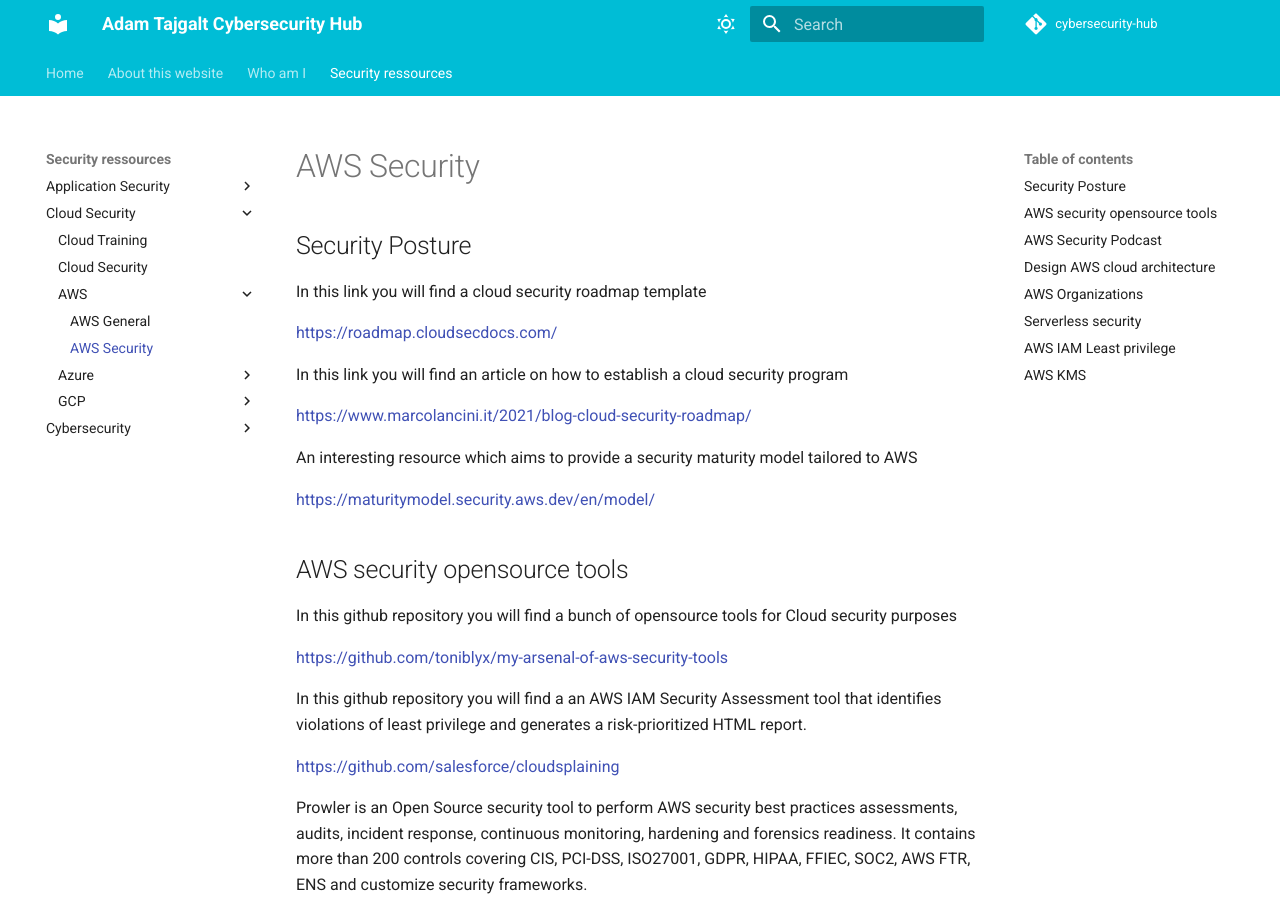
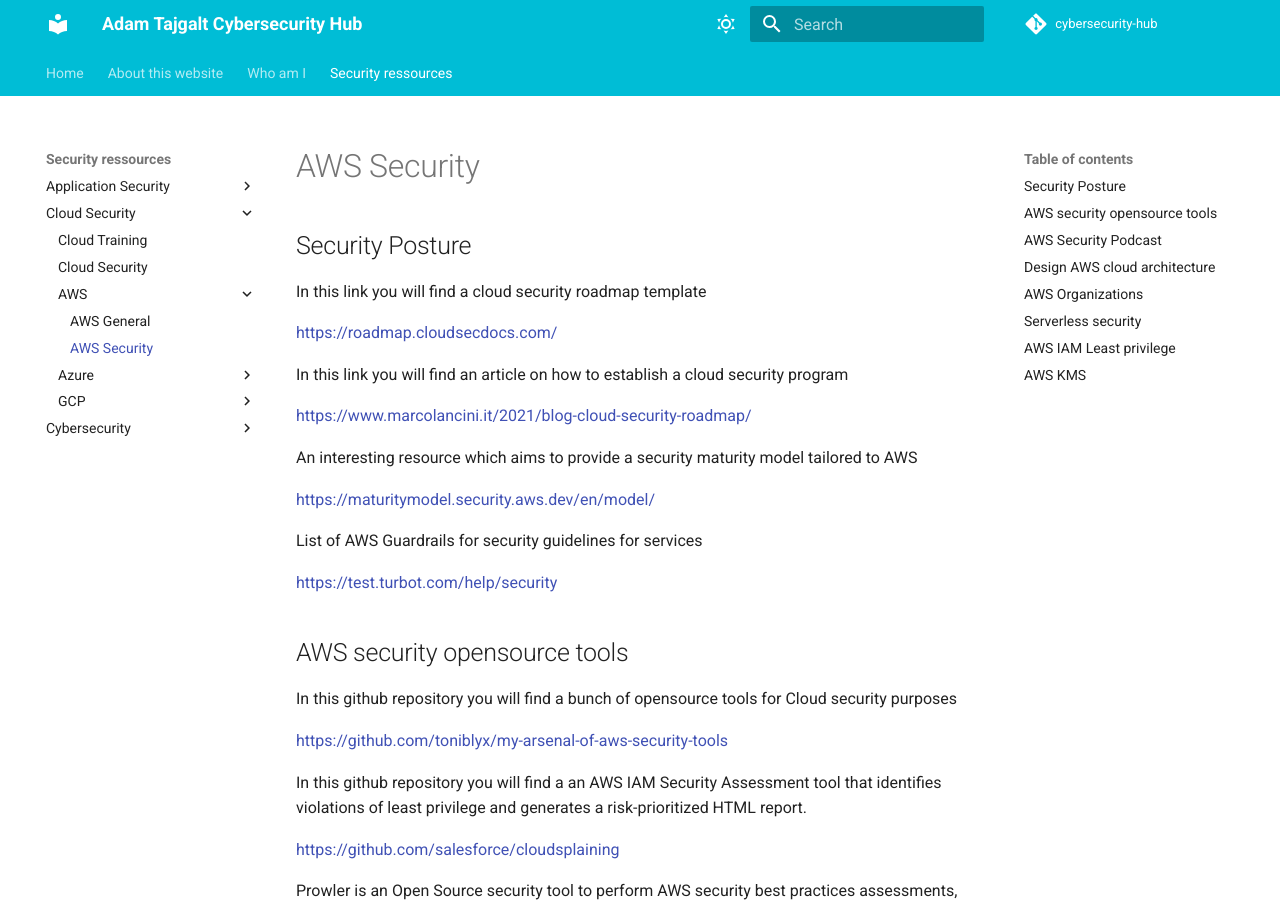
Before and after one commit to adamtaj/cybersecurity-hub, an MkDocs documentation site: the page built from docs/Security ressources/Cloud Security/AWS/AWS_Security.md, in a window 1280 px wide and 900 px high. Built offline with MkDocs 1.6.1 and Material for MkDocs 9.7.7, drawn with Linux system fonts in a browser that asks for light colours; comment, search, counter and statistics services are not loaded.

Commit message:
Add more ontent

```diff
--- a/docs/Security ressources/Cloud Security/AWS/AWS_Security.md
+++ b/docs/Security ressources/Cloud Security/AWS/AWS_Security.md
@@ -13,6 +13,10 @@ In this link you will find an article on how to establish a cloud security progr
 An interesting resource which aims to provide a security maturity model tailored to AWS
 
 <https://maturitymodel.security.aws.dev/en/model/>
+
+List of AWS Guardrails for security guidelines for services
+
+<https://test.turbot.com/help/security>
 
 
 ## AWS security opensource tools
```
